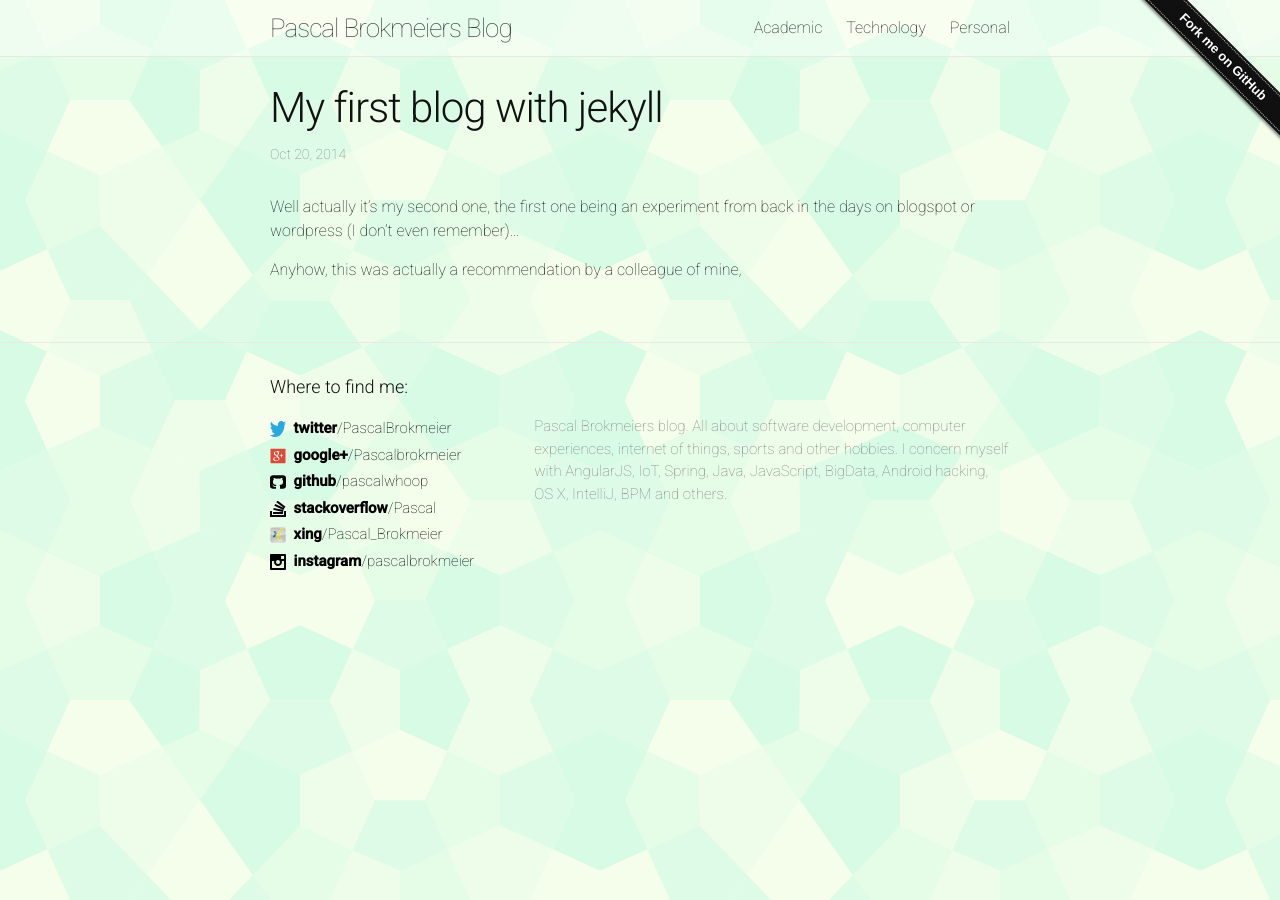
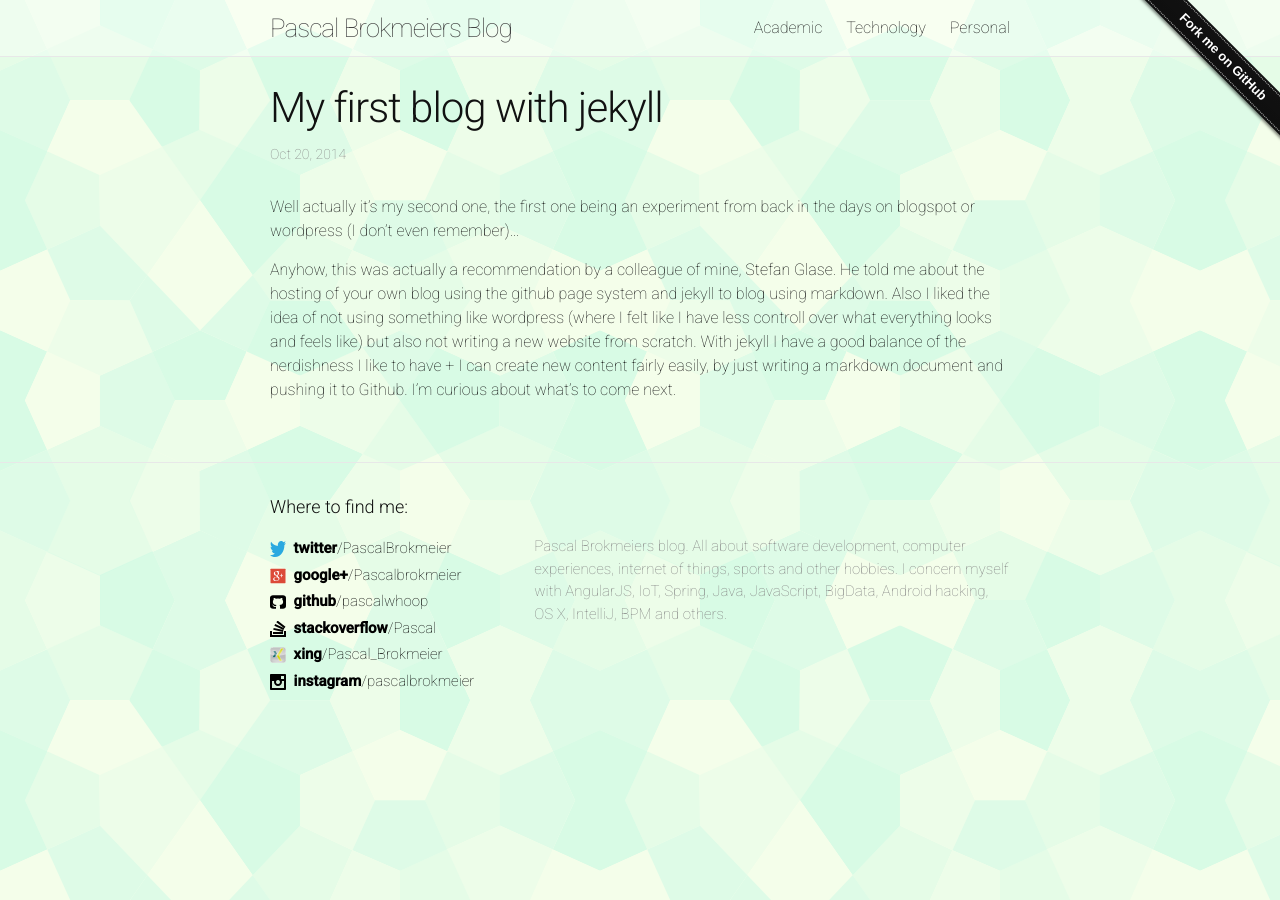
Before and after one commit to pascalwhoop/old_website, a Jekyll site: the page built from _posts/technology/2014-10-20-my-first-blog-with-jekyll.markdown, in a window 1280 px wide. Built offline with Jekyll 4.4.1, drawn with Linux system fonts in a browser that asks for light colours.

Commit message:
initial commit of a few things

```diff
--- a/_posts/technology/2014-10-20-my-first-blog-with-jekyll.markdown
+++ b/_posts/technology/2014-10-20-my-first-blog-with-jekyll.markdown
@@ -8,4 +8,4 @@ tags: jekyll github blog
 
 Well actually it's my second one, the first one being an experiment from back in the days on blogspot or wordpress (I don't even remember)...
 
-Anyhow, this was actually a recommendation by a colleague of mine,
+Anyhow, this was actually a recommendation by a colleague of mine,  [Stefan Glase](http://stefanglase.de). He told me about the hosting of your own blog using the github page system and jekyll to blog using markdown. Also I liked the idea of not using something like wordpress  (where I felt like I have less controll over what everything looks and feels like) but also not writing a new website from scratch. With jekyll I have a good balance of the nerdishness I like to have + I can create new content fairly easily, by just writing a markdown document and pushing it to Github. I'm curious about what's to come next.
```
